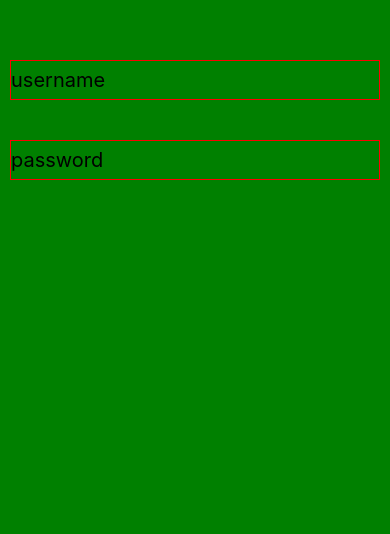
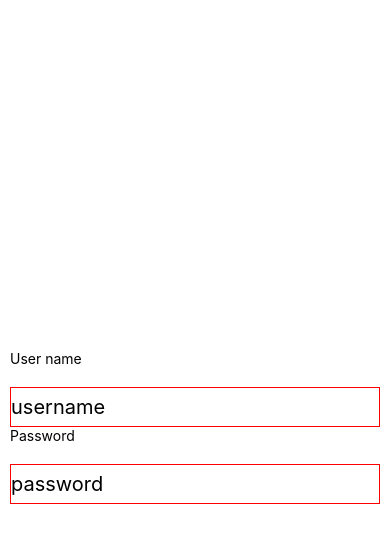
Before and after one commit to Denaindra/React-Native-App, a React Native app in the folder ReactNativeSampleApp/: screen / in a window 390 px wide. Shown: the top 534 px of the page. Built offline with nearby package versions, Linux system fonts and the light colour scheme.

Commit message:
add contect justifiy

```diff
--- a/ReactNativeSampleApp/App.js
+++ b/ReactNativeSampleApp/App.js
@@ -32,12 +32,13 @@ handlePassword = (text) => {
         <View >
             <Text style={style.UserFeild}>{this.state.userName}</Text>
         </View>
+        <Text>User name</Text>
           <TextInput style={style.textInput}
           placeholder='username'
 
           onChangeText = {this.handleEmail}
           />
-
+          <Text>Password</Text>
           <TextInput style={style.textInput}
           secureTextEntry='true'
           onChangeText = {this.handlePassword}
@@ -53,20 +54,21 @@ handlePassword = (text) => {
 const style = StyleSheet.create({
   container: {
     flex:1,
-    backgroundColor:'green'
 
+    justifyContent:'center',
+    marginRight:10,
+    marginLeft:10,
   },
   UserFeild:{
    fontSize:30,
    textAlign:'center',
-   marginTop:20,
+   marginTop:10,
    fontWeight:'bold',
 
   },
   textInput:{
-    marginTop:40,
-    marginRight:10,
-    marginLeft:10,
+    marginTop:20,
+
     borderColor:'red',
      height:40,
      fontSize:20,
```
